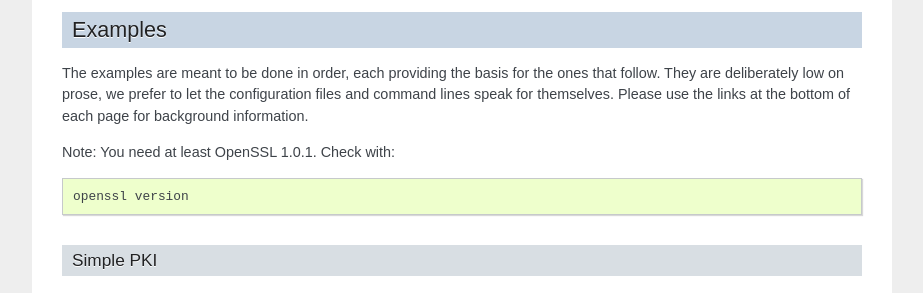
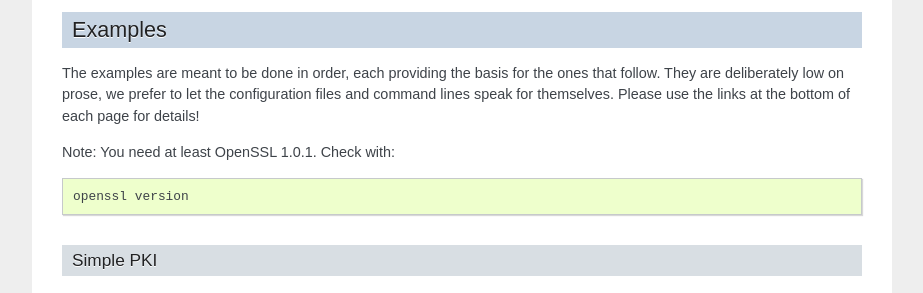
Before and after one commit to mrwiora/pki-tutorial, a Sphinx documentation site: the page built from docs/index.rst, in a window 1280 px wide and 900 px high, scrolled down 2063 px. Shown: the part 195-488 px from the top of the window, without its empty margins (218-1141 px from the left). Built offline with Sphinx 7.4.7, drawn with Linux system fonts in a browser that asks for light colours.

Commit message:
Very please.

```diff
--- a/docs/index.rst
+++ b/docs/index.rst
@@ -132,7 +132,7 @@ The examples are meant to be done in order, each providing the basis for
 the ones that follow.
 They are deliberately low on prose, we prefer to let the configuration files
 and command lines speak for themselves.
-Please use the links at the bottom of each page for background information.
+Please use the links at the bottom of each page for details!
 
 Note: You need at least OpenSSL 1.0.1. Check with::
 
```
